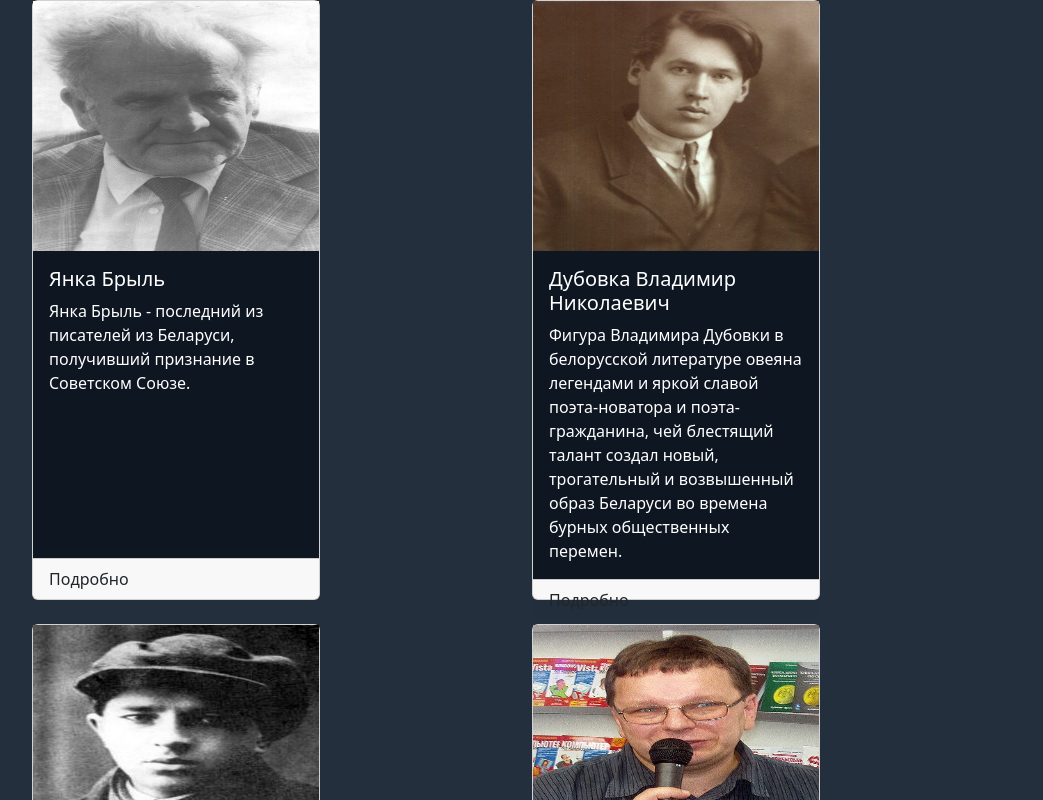
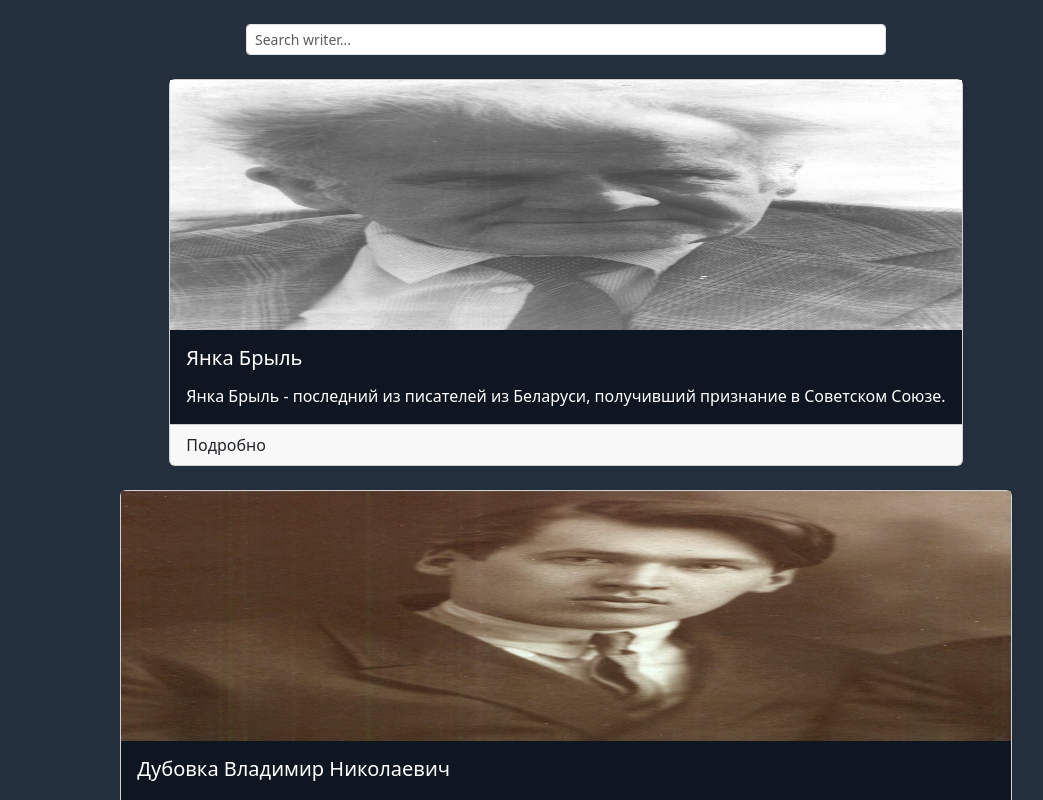
Before and after one commit to YeeeeahRight/react-app, a React (Create React App) app: page /#/writers in a window 1280 px wide. Shown: the top 800 px of the page, without its empty margins (74-1117 px from the left). Built offline with nearby package versions, Linux system fonts and the light colour scheme.

Commit message:
adding a search function and field "years" in data

```diff
--- a/src/components/Writers.js
+++ b/src/components/Writers.js
@@ -1,21 +1,45 @@
 import React, {Component} from "react";
+import {useState} from "react";
 import {Card, NavLink} from "react-bootstrap";
 import writers from "../data/writers.js";
+import {MDBCol} from "mdbreact";
 
-class WritersList extends Component {
 
-    render() {
-        return <div className="d-flex align-content-center flex-wrap">
-            {writers.map((writer) =>
-                <div className="content">
-                    <Card className="mb-4" style={{width: '18rem', height: '600px'}}>
+export default function Writers() {
+
+
+    const [value, setValue] = useState('');
+
+    const filteredWriters = writers.filter(writer => {
+        return writer.name.toLowerCase().includes(value.toLowerCase());
+    })
+
+
+    return <>
+
+        <div className="d-flex justify-content-center">
+            <MDBCol md="6">
+                <form className="form-inline mt-4 mb-4">
+                    <input
+                        type="text"
+                        placeholder="Search writer..."
+                        className="search_input form-control form-control-sm"
+                        onChange={(event => setValue(event.target.value))}
+                    />
+                </form>
+            </MDBCol>
+        </div>
+
+        <div className="d-flex justify-content-around flex-wrap" style={{width: "80%", margin: "auto"}}>
+            {filteredWriters.map((writer) =>
+
+                <Card className="mb-4 writer">
                     <img
-                            className="img-fluid"
                         src={writer.img}
                         style={{height: '250px'}}
                     />
                     <Card.Body style={{backgroundColor: "#0E1621"}}>
-                            <Card.Title style={{color: "white"}}>{writer.name}</Card.Title>
+                        <Card.Title style={{color: "white", marginBottom: "14px"}}>{writer.name}</Card.Title>
                         <Card.Text style={{color: "white"}}>
                             {writer.shortDescription}
                         </Card.Text>
@@ -24,22 +48,18 @@ class WritersList extends Component {
                         <NavLink>Подробно</NavLink>
                     </Card.Footer>
                 </Card>
-                </div>
             )}
         </div>
+
+    </>
 }
 
-}
-
-export default WritersList;
 
 // export default function ListWriters()
 
 //     return (
-//         <>
-//             <NavHeader/>
 //
-//             <Form className=" form d-flex" style= { {
+
 
 // backgroundColor: "bisque"
 // }
--- a/src/data/writers.js
+++ b/src/data/writers.js
@@ -2,8 +2,9 @@ const data = [
     {
         id: 1,
         name: "Янка Брыль",
-        description: "Нарадзіўся ў Адэсе ў сям'і чыгуначніка Антона Данілавіча Брыля. У 1922 разам з\n                                       бацькамі вярнуўся на іх радзіму, у вёску Загор'е (Польшча, цяпер Карэліцкі раён,\n                                        Гродзенская вобласць)[2]. У 1931 Я. Брыль скончыў польскую сямігодку і паступіў у\n                                        Навагрудскую гімназію, але не змог вучыцца з-за матэрыяльных цяжкасцей.",
-        shortDescription: "Янка Брыль - последний из писателей из Беларуси, получивший признание в Советском Союзе.\n",
+        description: "Нарадзіўся ў Адэсе ў сям'і чыгуначніка Антона Данілавіча Брыля. У 1922 разам з бацькамі вярнуўся на іх радзіму, у вёску Загор'е (Польшча, цяпер Карэліцкі раён,Гродзенская вобласць)[2]. У 1931 Я. Брыль скончыў польскую сямігодку і паступіў уНавагрудскую гімназію, але не змог вучыцца з-за матэрыяльных цяжкасцей.",
+        shortDescription: "Янка Брыль - последний из писателей из Беларуси, получивший признание в Советском Союзе.",
+        years: "1917-2006",
         img: "/images/first.jpeg"
     },
 
@@ -11,7 +12,8 @@ const data = [
         id: 2,
         name: "Дубовка Владимир Николаевич",
         desc: "Влади́мир Никола́евич Дубо́вка (белор. Уладзі́мір Мікала́евіч Дубо́ўка; 2 (15)июля1900 — 20 марта 1976, Москва) — белорусский советский поэт, прозаик, языковед,переводчик, литературный критик. Лауреат Литературной премии имени Я. Купалы(1962).лен Союза писателей СССР (1958).",
-        shortDescription: "Фигура Владимира Дубовки в белорусской литературе овеяна легендами и яркой славой поэта-новатора и поэта-гражданина, чей блестящий талант создал новый, трогательный и возвышенный образ Беларуси во времена бурных общественных перемен.",
+        shortDescription: "Белорусский поэт, прозаик, переводчик, критик. Родился на территории современного Поставского района.",
+        years: "1900-1976",
         img: "/images/second.jpg"
     },
 
@@ -19,7 +21,8 @@ const data = [
         id: 3,
         name: "Алесь Дуда́рь",
         desc: "Алесь Дуда́рь или Дуда́р (наст. имя Александр Александрович Дайлидович, белор. Алесь Дудар; псевдонимы и криптонимы: Т. Глыбоцкі; Тодар Глыбоцкі; Ал. Д.;Т. Г.; Т. Г-кі; Арцём Яроцкі; 1904—1937) — белорусский советский поэт, критик, романист, переводчик. Один из организаторов белорусскоголитературно-художественного объединения «Маладняк». Член Союза писателей СССР (1934)",
-        shortDescription: "Поэт-бунтарь, дважды сосланный, единожды убитый.",
+        shortDescription: "Алесь Дуда́рь или Дуда́р — белорусский советский поэт, критик, романист, переводчик.",
+        years: "1904-1937",
         img: "/images/third.jpg"
     },
 
@@ -28,14 +31,16 @@ const data = [
         name: "Андрей Валентинович Жвалевский",
         desc: "В 1991 году с отличием окончил физический факультет БГУ. После окончания занимался фундаментальной наукой, дизайном ценных и защищенных бумаг, работал в издательстве. Первая книга «Порри Гаттер и Каменный Философ», написанная в соавторстве с Игорем Мытько, вышла в 2002 году и сразу принесла авторам известность. Кроме цикла «Порри Гаттер» написал серию иронических женских романов «М + Ж» (в соавторстве с Евгенией Пастернак), фантастические романы «Мастер сглаза».",
         shortDescription: "Андрей Жвалевский родился 28 мая 1967 года в г. Гродно в Беларуси.",
+        years: "1967-...",
         img: "/images/fourth.jpg"
     },
 
     {
         id: 5,
         name: "Вячеслав Васильевич Бондаренко",
-        desc: "Вячеслав Васильевич Бондаренко (род. 9 мая 1974, Рига, Латвийская ССР) — живущий\n//                                         в\n//                                         Беларуси русский писатель, общественный деятель. Известен как автор исторических\n//                                         книг в серии\n//                                         «ЖЗЛ», в том числе биографий Петра Андреевича Вяземского, Лавра Георгиевича\n//                                         Корнилова и\n//                                         архимандрита Иоанна (Крестьянкина), а также как автор кинороманов «Ликвидация» и\n//                                         «Кадетство»",
-        shortDescription: "Вячеслав Васильевич Бондаренко — белорусский писатель, телеведущий, историк, журналист, киносценарист, радиоведущий. Член Союза писателей Беларуси. Член Союза писателей России.",
+        desc: "Вячеслав Васильевич Бондаренко (род. 9 мая 1974, Рига, Латвийская ССР) — живущий в Беларуси русский писатель, общественный деятель. Известен как автор историческихкниг в серии «ЖЗЛ», в том числе биографий Петра Андреевича Вяземского, Лавра Георгиевича Корнилова и архимандрита Иоанна (Крестьянкина), а также как автор кинороманов «Ликвидация» и «Кадетство»",
+        shortDescription: "Вячеслав Васильевич Бондаренко — белорусский писатель, телеведущий, историк, журналист, киносценарист, радиоведущий.",
+        years: "1974-...",
         img: "/images/five.jpg"
     },
     {
@@ -43,6 +48,7 @@ const data = [
         name: "Виктор Иванович Леденёв",
         desc: "Жизнь белорусского писателя и драматурга Виктора Леденёва так же многообразна,\n                                        как и\n                                         жанры, в которых он работает. Родился он на Северном Кавказе, в Адыгее, где его\n                                        отец после\n                                         окончания Ростовского университета работал по созданию школ в этой горной\n                                         республике.\n                                         Там же их семью и застала война. Отец ушёл на фронт, а Виктор со старшим братом\n                                        Александром\n                                        и матерью остался в оккупации. Однако не только пребывание на оккупированной\n//                                         территории\n                                         ему пришлось всю жизнь в советское время указывать в различных анкетах.",
         shortDescription: "Жизнь белорусского писателя и драматурга Виктора Леденёва так же многообразна, как и жанры, в которых он работает.",
+        years: "1941-...",
         img: "/images/six.jpg"
     }
 ]
```
Lines whose indentation alone changed are shown as unchanged.
